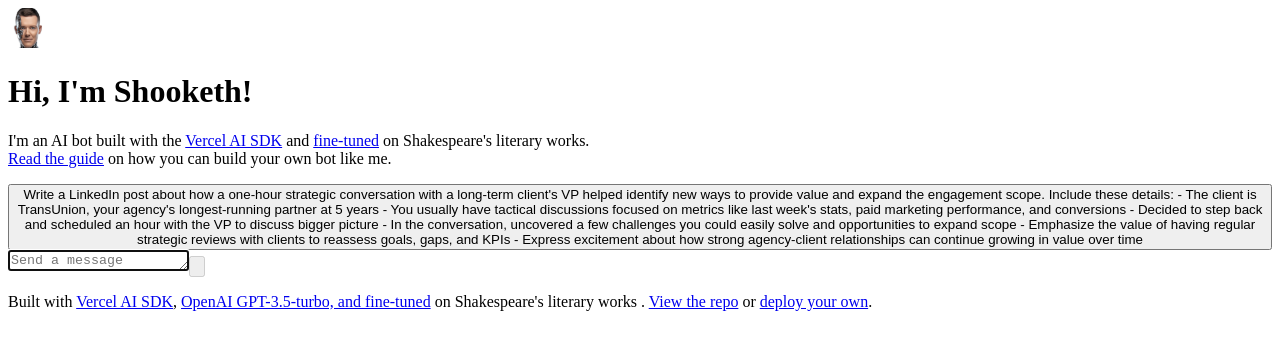
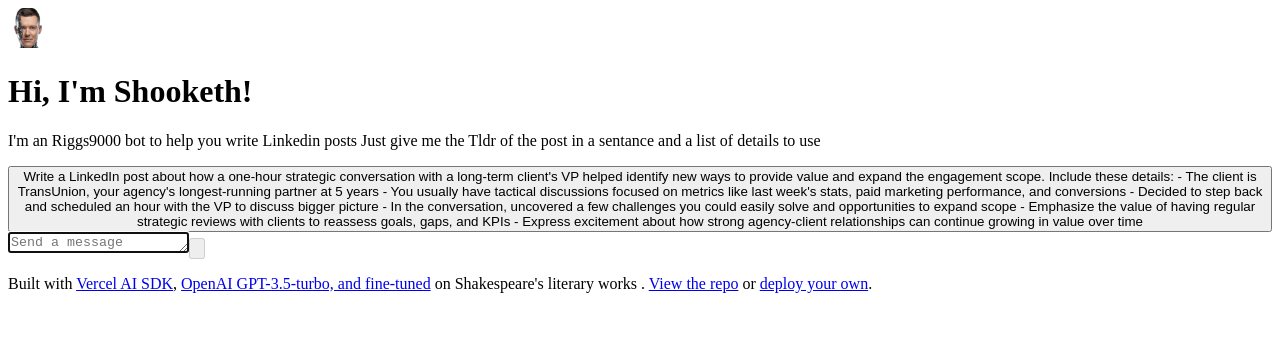
Before and after one commit to 1aday/riggs9000, a Next.js app: page / in a window 1280 px wide. Shown: the top 350 px of the page. Built offline with nearby package versions, Linux system fonts and the light colour scheme.

Commit message:
Update page.tsx

```diff
--- a/app/page.tsx
+++ b/app/page.tsx
@@ -89,35 +89,10 @@
               Hi, I'm Shooketh!
             </h1>
             <p className="text-gray-500">
-              I'm an AI bot built with the{" "}
-              <a
-                href="https://sdk.vercel.ai/docs"
-                target="_blank"
-                rel="noopener noreferrer"
-                className="font-medium underline underline-offset-4 transition-colors hover:text-black"
-              >
-                Vercel AI SDK
-              </a>{" "}
-              and{" "}
-              <a
-                href="https://openai.com/blog/gpt-3-5-turbo-fine-tuning-and-api-updates"
-                target="_blank"
-                rel="noopener noreferrer"
-                className="font-medium underline underline-offset-4 transition-colors hover:text-black"
-              >
-                fine-tuned
-              </a>{" "}
-              on Shakespeare's literary works.
-              <br />
-              <a
-                href="https://vercel.com/guides/fine-tuning-openai-nextjs"
-                target="_blank"
-                rel="noopener noreferrer"
-                className="font-medium underline underline-offset-4 transition-colors hover:text-black"
-              >
-                Read the guide
-              </a>{" "}
-              on how you can build your own bot like me.
+              I'm an Riggs9000 bot to help you write Linkedin posts{" "}
+
+              Just give me the Tldr of the post in a sentance and a list of details to use{" "}
+
             </p>
           </div>
           <div className="flex flex-col space-y-4 border-t border-gray-200 bg-gray-50 p-7 sm:p-10">
```
